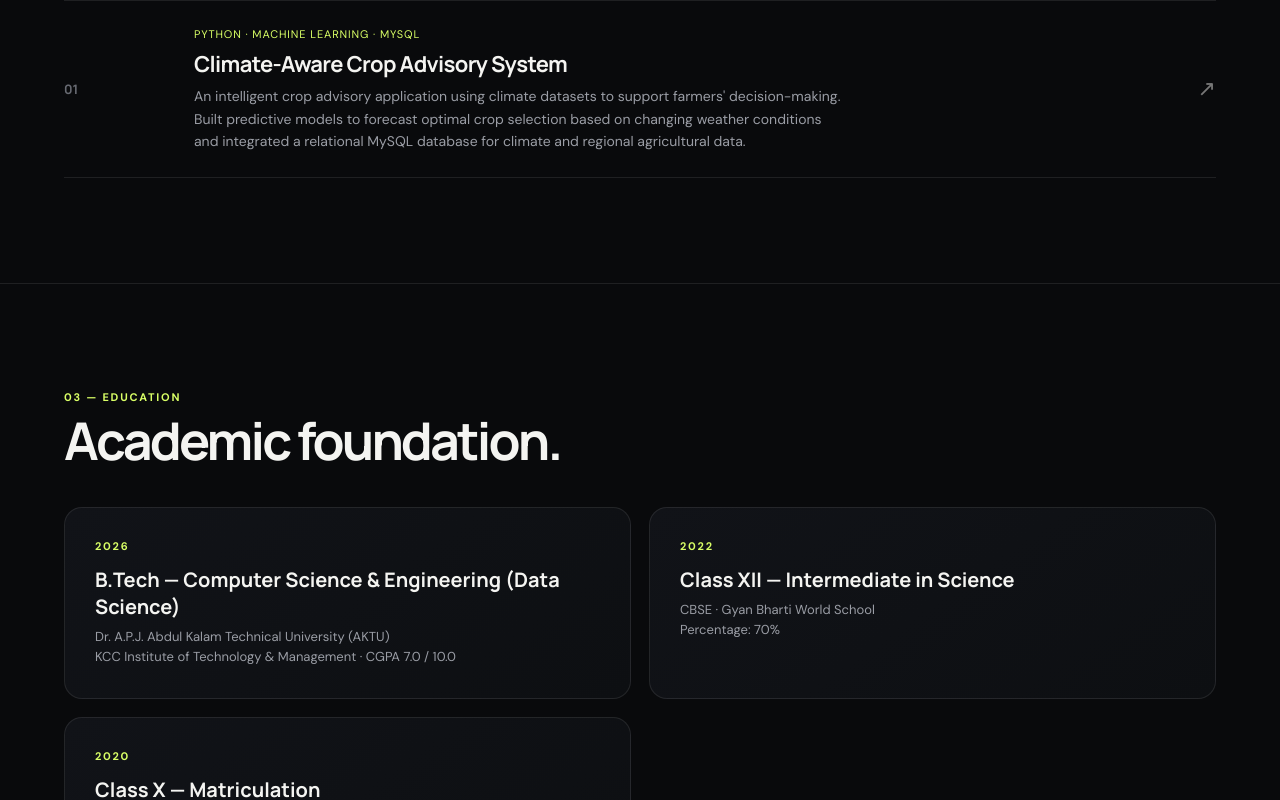
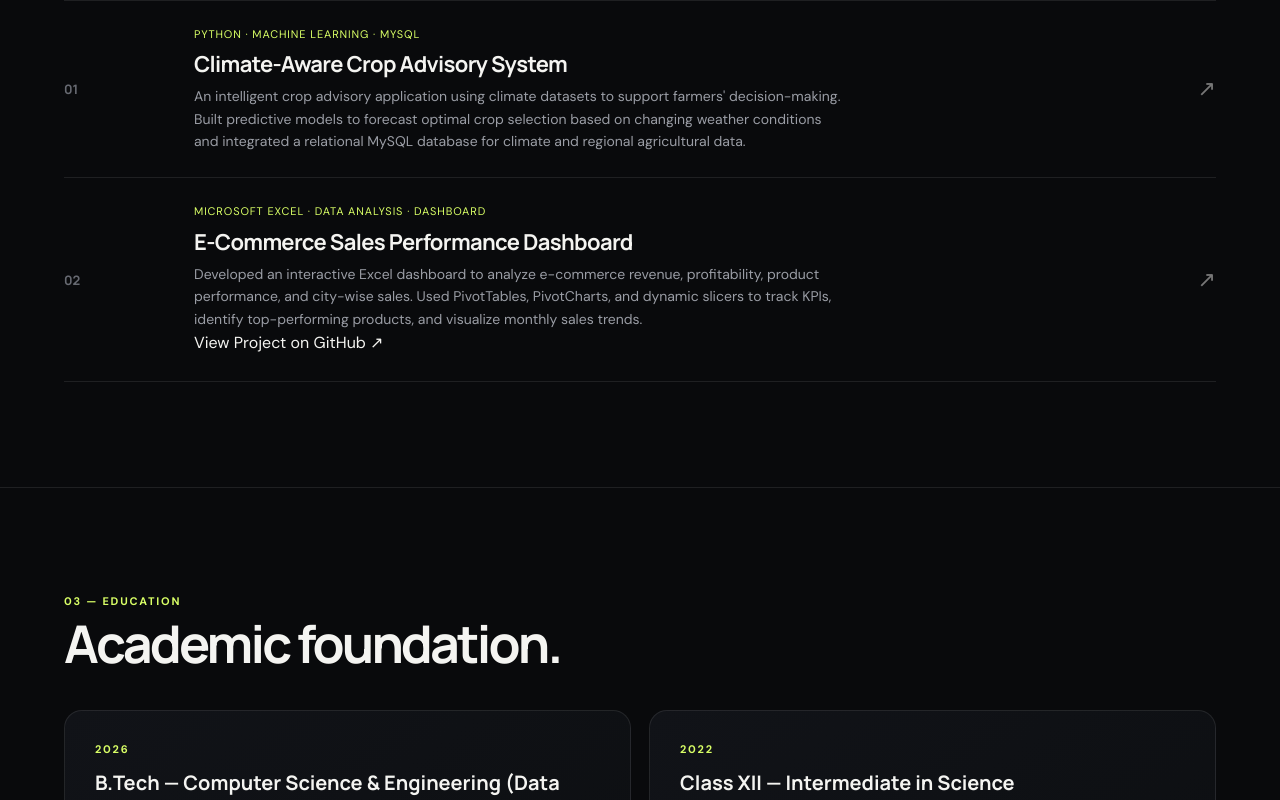
Before and after one commit to haiderhammad74-dot/haiderhammad74-dot.github.io, a plain HTML site: page index.html in a window 1280 px wide. Shown: the part 1652-2452 px from the top of the page. Drawn offline with Linux system fonts and the light colour scheme.

Commit message:
Add E-Commerce Sales Dashboard to portfolio

```diff
--- a/index.html
+++ b/index.html
@@ -150,6 +150,27 @@ footer{padding:28px 0;color:#676a72;font-size:12px;display:flex;justify-content:
     </div>
     <div class="arrow">↗</div>
   </article>
+
+<article class="project">
+  <div class="project-num">02</div>
+  <div>
+    <div class="stack">MICROSOFT EXCEL · DATA ANALYSIS · DASHBOARD</div>
+    <h3>E-Commerce Sales Performance Dashboard</h3>
+    <p>
+      Developed an interactive Excel dashboard to analyze
+      e-commerce revenue, profitability, product performance,
+      and city-wise sales. Used PivotTables, PivotCharts,
+      and dynamic slicers to track KPIs, identify top-performing
+      products, and visualize monthly sales trends.
+    </p>
+    <a href="https://github.com/haiderhammad74-dot/ecommerce-sales-performance-dashboard-excel"
+       target="_blank" rel="noopener noreferrer">
+      View Project on GitHub ↗
+    </a>
+  </div>
+  <div class="arrow">↗</div>
+</article>
+
 </div>
 </section>
 
```
